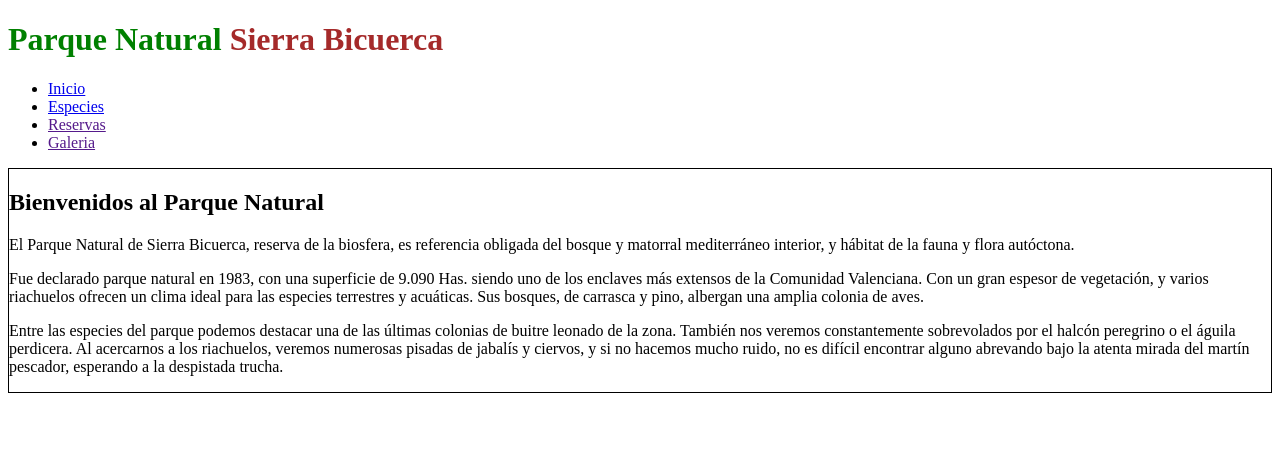
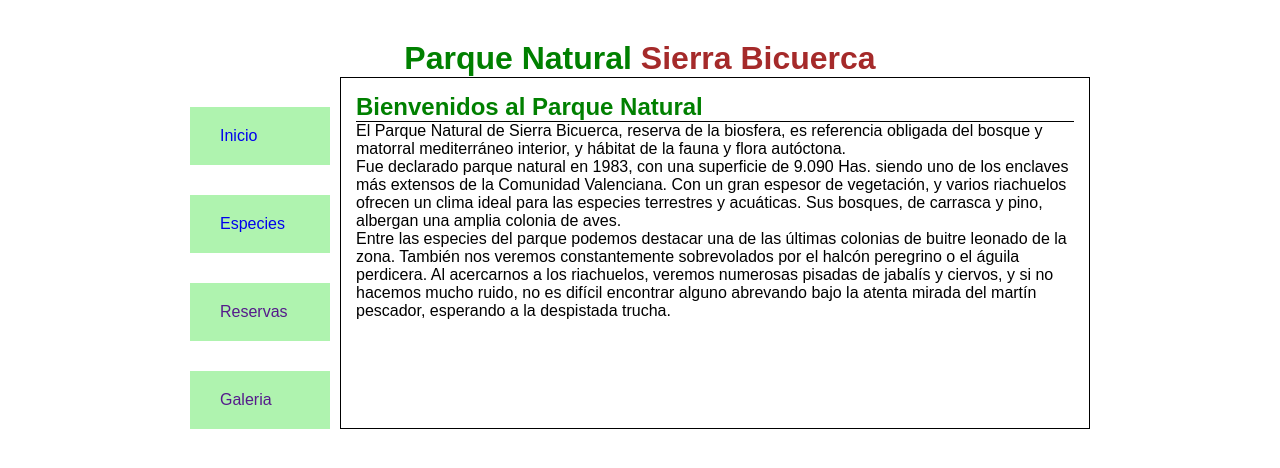
Before and after one commit to RamonFolguera/rfc-geekshubs-fsd-val-ejercicio05-17012023-, a plain HTML site: page parquenatural/index.html in a window 1280 px wide. Drawn offline with Linux system fonts and the light colour scheme.

Commit message:
html css added

```diff
--- a/parquenatural/css/style.css
+++ b/parquenatural/css/style.css
@@ -1,11 +1,66 @@
-.card {
-    border: 1px solid black;
+* {
+    margin: 0;
+    padding: 0;
+
 }
 
-.titleGreen {
+html {
+    box-sizing: border-box;
+    font-family: sans-serif;
+    font-size: 16px;
+    font-weight: 400;
+  }
+
+
+
+body {
+    width: 900px;
+    margin: auto;
+    padding: 10px;
+}
+.title {
+    display: flex;
+}
+h1 {
+    margin: 0 auto;
+    margin-top: 30px;
+}
+
+.card {
+    padding: 15px;
+    border: 1px solid black;
+
+}
+
+.bottom-section {
+    display: flex;
+}
+
+.titleGreen, h2 {
     color: green;
 }
 
 .titleBrown {
     color: brown;
 }
+
+h2 {
+    border-bottom: 1px solid black;
+}
+
+
+li {
+    background-color: rgb(175, 243, 175);
+    list-style: none;
+    margin-top: 30px;
+    margin-right: 10px;
+    width: 100px;
+    padding: 20px;
+}
+a {
+    text-decoration: none;
+
+    width: 100px;
+    padding: 10px;
+
+}
--- a/parquenatural/index.html
+++ b/parquenatural/index.html
@@ -8,18 +8,24 @@
     <title>Bienvenidos al Parque Natural</title>
 </head>
 <body>
+    <div class="title">
         <h1><span class="titleGreen">Parque Natural</span> <span class="titleBrown">Sierra Bicuerca</span></h1>
+    </div>
+    <div class="bottom-section">
+        <div class="buttons">
             <ul>
                 <li><a href="./index.html">Inicio</a></li>
                 <li><a href="./pages/especies.html">Especies</a></li>
                 <li><a href="">Reservas</a></li>
                 <li><a href="">Galeria</a></li>
             </ul>
+        </div>
         <div class="card">
             <h2>Bienvenidos al Parque Natural</h2>
             <p>El Parque Natural de Sierra Bicuerca, reserva de la biosfera, es referencia obligada del bosque y matorral mediterráneo interior, y hábitat de la fauna y flora autóctona.</p>
             <p>Fue declarado parque natural en 1983, con una superficie de 9.090 Has. siendo uno de los enclaves más extensos de la Comunidad Valenciana. Con un gran espesor de vegetación, y varios riachuelos ofrecen un clima ideal para las especies terrestres y acuáticas. Sus bosques, de carrasca y pino, albergan una amplia colonia de aves.</p>
             <p>Entre las especies del parque podemos destacar una de las últimas colonias de buitre leonado de la zona. También nos veremos constantemente sobrevolados por el halcón peregrino o el águila perdicera. Al acercarnos a los riachuelos, veremos numerosas pisadas de jabalís y ciervos, y si no hacemos mucho ruido, no es difícil encontrar alguno abrevando bajo la atenta mirada del martín pescador, esperando a la despistada trucha.</p>
         </div>
+    </div>
 </body>
 </html>
```
Lines whose indentation alone changed are shown as unchanged.
